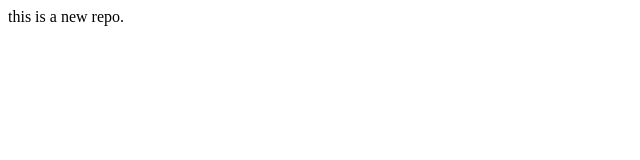
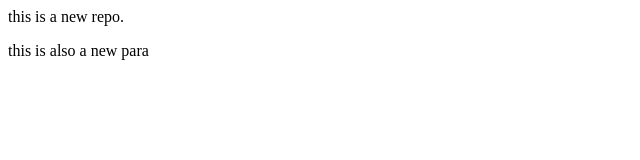
Before and after one commit to the-sunny-06/new-repo, a plain HTML site: page index.html in a window 1280 px wide. Shown: the whole page, without its empty margins (0-640 px from the left). Drawn offline with Linux system fonts and the light colour scheme.

Commit message:
done a new change

```diff
--- a/index.html
+++ b/index.html
@@ -1 +1,2 @@
 <p>this is a new repo.</p>
+<p>this is also a new para</p>
```
